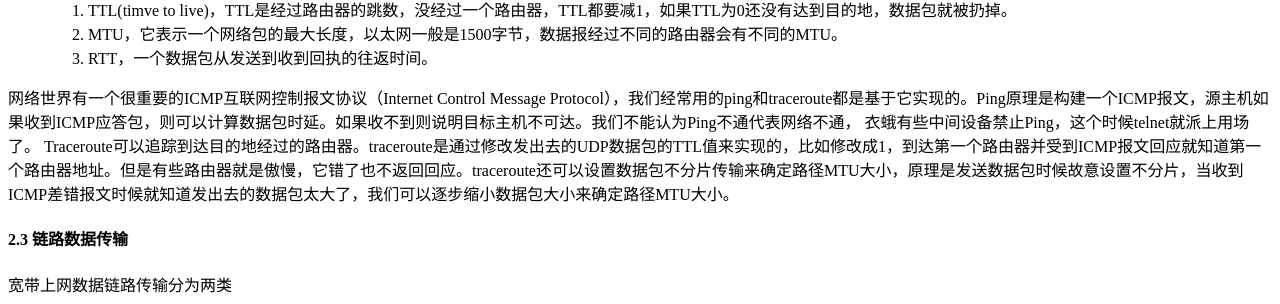
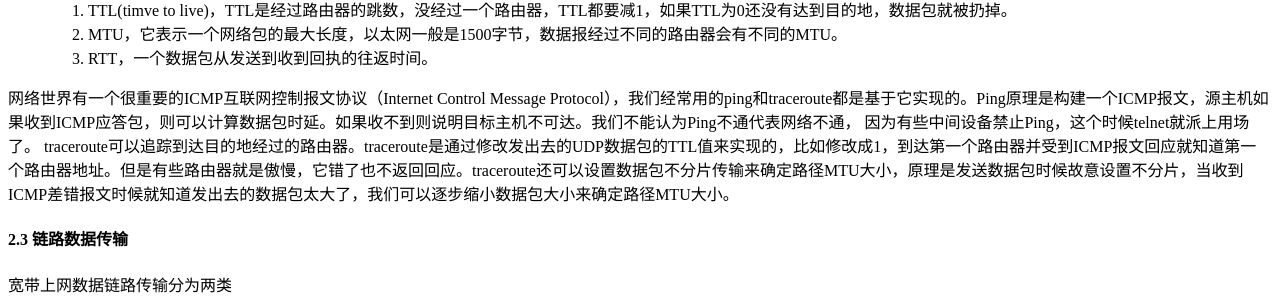
Before and after one commit to kingxt/kingxt.github.io, a Jekyll site: the page built from _posts/2018-10-14-网络是怎样连接的.md, in a window 1280 px wide and 900 px high, scrolled down 8191 px. Shown: the part 170-474 px from the top of the window. Built offline with Jekyll 4.4.1, drawn with Linux system fonts in a browser that asks for light colours; nearby versions of some CDN libraries; comment, search, counter and statistics services are not loaded.

Commit message:
update post

```diff
--- a/_posts/2018-10-14-网络是怎样连接的.md
+++ b/_posts/2018-10-14-网络是怎样连接的.md
@@ -148,8 +148,8 @@ IP协议：要将快递从A送到B，中间肯定经历不同的站点，IP作
 > 2. MTU，它表示一个网络包的最大长度，以太网一般是1500字节，数据报经过不同的路由器会有不同的MTU。
 > 3. RTT，一个数据包从发送到收到回执的往返时间。
 
-网络世界有一个很重要的ICMP互联网控制报文协议（Internet Control Message Protocol），我们经常用的ping和traceroute都是基于它实现的。Ping原理是构建一个ICMP报文，源主机如果收到ICMP应答包，则可以计算数据包时延。如果收不到则说明目标主机不可达。我们不能认为Ping不通代表网络不通， 衣蛾有些中间设备禁止Ping，这个时候telnet就派上用场了。
-Traceroute可以追踪到达目的地经过的路由器。traceroute是通过修改发出去的UDP数据包的TTL值来实现的，比如修改成1，到达第一个路由器并受到ICMP报文回应就知道第一个路由器地址。但是有些路由器就是傲慢，它错了也不返回回应。traceroute还可以设置数据包不分片传输来确定路径MTU大小，原理是发送数据包时候故意设置不分片，当收到ICMP差错报文时候就知道发出去的数据包太大了，我们可以逐步缩小数据包大小来确定路径MTU大小。
+网络世界有一个很重要的ICMP互联网控制报文协议（Internet Control Message Protocol），我们经常用的ping和traceroute都是基于它实现的。Ping原理是构建一个ICMP报文，源主机如果收到ICMP应答包，则可以计算数据包时延。如果收不到则说明目标主机不可达。我们不能认为Ping不通代表网络不通， 因为有些中间设备禁止Ping，这个时候telnet就派上用场了。
+traceroute可以追踪到达目的地经过的路由器。traceroute是通过修改发出去的UDP数据包的TTL值来实现的，比如修改成1，到达第一个路由器并受到ICMP报文回应就知道第一个路由器地址。但是有些路由器就是傲慢，它错了也不返回回应。traceroute还可以设置数据包不分片传输来确定路径MTU大小，原理是发送数据包时候故意设置不分片，当收到ICMP差错报文时候就知道发出去的数据包太大了，我们可以逐步缩小数据包大小来确定路径MTU大小。
 
 #### 2.3 链路数据传输
 
```
